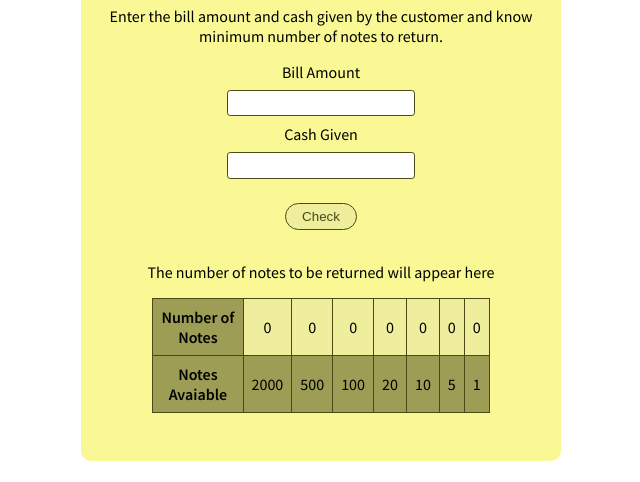
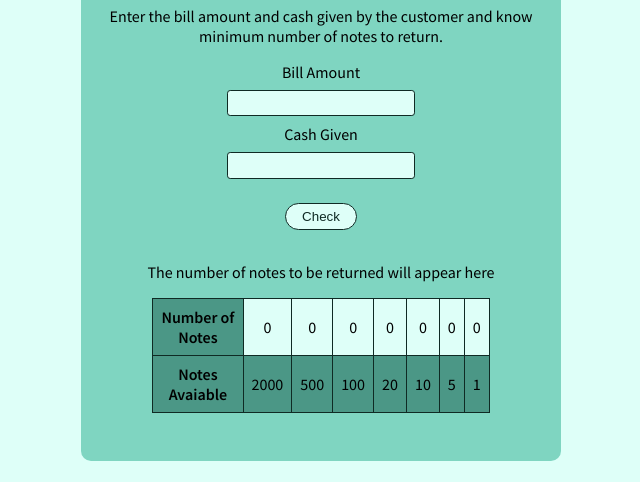
Before and after one commit to Shraddha-V22/Cash-Register-Manager, a plain HTML site: page index.html in a window 1280 px wide. Shown: the part 109-591 px from the top of the page, without its empty margins (319-959 px from the left). Drawn offline with nearby package versions, Linux system fonts and the light colour scheme.

Commit message:
Update styles.css

```diff
--- a/styles.css
+++ b/styles.css
@@ -1,16 +1,17 @@
 @import url('https://fonts.googleapis.com/css2?family=Source+Sans+Pro:ital,wght@0,300;0,400;0,600;1,300&display=swap');
 
 :root {
-    --primary-first: #faf894;
-    --primary-second: #4b4a17;
-    --third-color: #9e9d55;
-    --one-more: #eeee9d;
+    --primary-first: #7fd5c1;
+    --primary-second: #0f2a24;
+    --third-color: #4b9786;
+    --one-more: #defff8;
 }
 
 body {
     font-family: 'Source Sans Pro', sans-serif;
     text-align: center;
     margin: 0;
+    background-color: var(--one-more);
 }
 
 #main {
@@ -28,6 +29,7 @@ input {
     padding: 0.3rem;
     border: 1px solid var(--primary-second);
     border-radius: 0.2rem;
+    background-color: var(--one-more);
 }
 
 #check-button {
```
